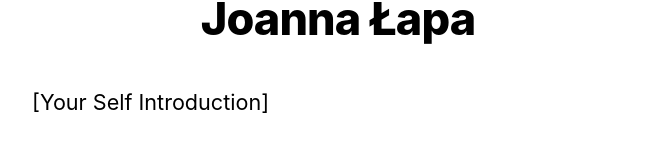
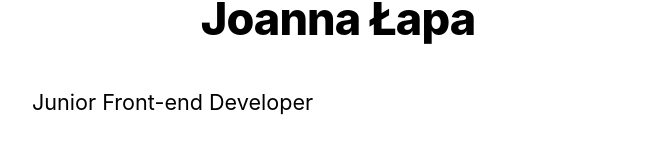
Before and after one commit to JoannaLapa/next.js-blog, a Next.js app: page / in a window 1280 px wide. Shown: the part 224-389 px from the top of the page, without its empty margins (302-954 px from the left). Built offline with nearby package versions, Linux system fonts and the light colour scheme.

Commit message:
description changed

```diff
--- a/pages/index.js
+++ b/pages/index.js
@@ -21,7 +21,7 @@ export default function Home({ allPostsData }) {
 				<title>{siteTitle}</title>
 			</Head>
 			<section className={utilStyles.headingMd}>
-				<p>[Your Self Introduction]</p>
+				<p>Junior Front-end Developer</p>
 			</section>
 
 			<section className={`${utilStyles.headingMd} ${utilStyles.padding1px}`}>
```
